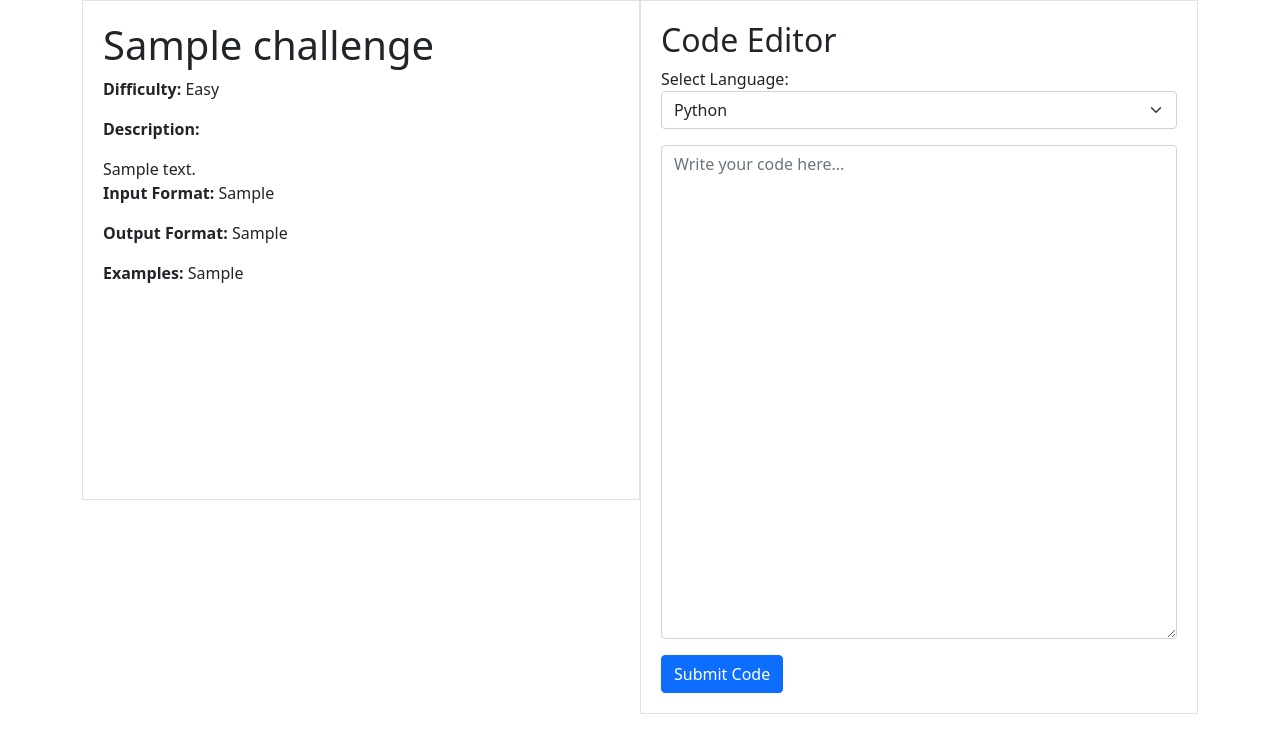
After one commit to jayasurya88/Code-Challenge-Platform, a Django app: page /challenge/1/take/ in a window 1280 px wide. The commit adds this page. Shown: the top 753 px of the page. Run offline with Django 5.2, Linux system fonts and the light colour scheme; tables that the repository leaves empty hold one stand-in row (values such as "Sample post").

Commit message:
Implemented  challenge management features including adding challenges, displaying challenge lists, and taking challenges with a code editor. .

```diff
--- a/code_challenge_platform/core/models.py
+++ b/code_challenge_platform/core/models.py
@@ -1,7 +1,7 @@
 # models.py
 from django.contrib.auth.models import AbstractUser
 from django.db import models
-
+from django.contrib.auth.models import User
 class CustomUser(AbstractUser):
      GENDER_CHOICES = (
         ('M', 'Male'),
@@ -17,3 +17,18 @@ class CustomUser(AbstractUser):
 
      def __str__(self):
         return self.username
+
+
+# models.py
+from django.db import models
+
+class Challenge(models.Model):
+    title = models.CharField(max_length=200)
+    description = models.TextField()
+    difficulty = models.CharField(max_length=20, choices=[('Easy', 'Easy'), ('Medium', 'Medium'), ('Hard', 'Hard')])
+    input_format = models.TextField()
+    output_format = models.TextField()
+    examples = models.TextField()
+
+    def __str__(self):
+        return self.title
--- a/code_challenge_platform/core/urls.py
+++ b/code_challenge_platform/core/urls.py
@@ -15,5 +15,11 @@ urlpatterns = [
     path('profile_edit/', views.profile_edit, name='profile_edit'),
 
 
+    path('add-challenge/', views.add_challenge, name='add_challenge'),
+    path('challenges/', views.challenge_list, name='challenge_list'),
+    path('challenge/<int:id>/', views.challenge_detail, name='challenge_detail'),
+    path('challenge/<int:id>/take/', views.take_challenge, name='take_challenge'),
+
+
 
 ]
--- a/code_challenge_platform/core/views.py
+++ b/code_challenge_platform/core/views.py
@@ -12,6 +12,7 @@ import random
 from django.conf import settings
 from django.contrib.auth import login, authenticate, logout
 from django.contrib.auth import get_user_model
+from .models import Challenge
 
 from django.contrib.auth.decorators import login_required
 from django.utils.dateparse import parse_date
@@ -78,6 +79,32 @@ def login_view(request):
 
 def admin_dashboard(request):
     return render(request,"admin_dashboard.html")
+
+
+# views.py
+def add_challenge(request):
+    if request.method == 'POST':
+        title = request.POST.get('title')
+        description = request.POST.get('description')
+        difficulty = request.POST.get('difficulty')
+        input_format = request.POST.get('input_format')
+        output_format = request.POST.get('output_format')
+        examples = request.POST.get('examples')
+
+        # Create and save a new Challenge object
+        new_challenge = Challenge(
+            title=title,
+            description=description,
+            difficulty=difficulty,
+            input_format=input_format,
+            output_format=output_format,
+            examples=examples
+        )
+        new_challenge.save()
+        return redirect('admin_dashboard')  # Redirect to the admin dashboard after adding
+
+    return render(request, 'admin_add_challenge.html')  # Updated template name
+
 
 
 def logout_view(request):
@@ -195,3 +222,26 @@ def profile_edit(request):
 def profile_view(request):
     user = request.user
     return render(request, 'profile_view.html', {'user': user})
+
+
+
+
+# views.py
+from django.shortcuts import render, get_object_or_404
+from django.shortcuts import render
+from .models import Challenge
+
+def challenge_list(request):
+    challenges = Challenge.objects.all()  # Fetch all Challenge objects
+    return render(request, 'challenge_list.html', {'challenges': challenges})
+
+
+def challenge_detail(request, id):
+    challenge = get_object_or_404(Challenge, id=id)
+    return render(request, 'challenge_detail.html', {'challenge': challenge})
+
+
+
+def take_challenge(request, id):
+    challenge = get_object_or_404(Challenge, id=id)
+    return render(request, 'take_challenge.html', {'challenge': challenge})
--- /dev/null
+++ b/code_challenge_platform/templates/take_challenge.html
@@ -0,0 +1,51 @@
+<!DOCTYPE html>
+<html lang="en">
+<head>
+    <meta charset="UTF-8">
+    <meta name="viewport" content="width=device-width, initial-scale=1.0">
+    <title>Take Challenge - {{ challenge.title }}</title>
+    <link href="https://cdn.jsdelivr.net/npm/bootstrap@5.0.2/dist/css/bootstrap.min.css" rel="stylesheet" crossorigin="anonymous">
+    <style>
+        .container {
+            display: flex;
+            justify-content: space-between;
+        }
+        .description {
+            flex: 1;
+            padding: 20px;
+            max-height: 500px; /* Set height for scrolling */
+            overflow-y: auto;
+        }
+        .editor {
+            flex: 1;
+            padding: 20px;
+        }
+    </style>
+</head>
+<body>
+    <div class="container">
+        <div class="description border">
+            <h1>{{ challenge.title }}</h1>
+            <p><strong>Difficulty:</strong> {{ challenge.difficulty }}</p>
+            <p><strong>Description:</strong></p>
+            <div class="scrollable">{{ challenge.description }}</div>
+            <p><strong>Input Format:</strong> {{ challenge.input_format }}</p>
+            <p><strong>Output Format:</strong> {{ challenge.output_format }}</p>
+            <p><strong>Examples:</strong> {{ challenge.examples }}</p>
+        </div>
+        <div class="editor border">
+            <h2>Code Editor</h2>
+            <label for="language">Select Language:</label>
+            <select id="language" class="form-select mb-3">
+                <option value="python">Python</option>
+                <option value="javascript">JavaScript</option>
+                <option value="java">Java</option>
+                <option value="c++">C++</option>
+                <!-- Add more languages as needed -->
+            </select>
+            <textarea id="code" rows="20" class="form-control" placeholder="Write your code here..."></textarea>
+            <button class="btn btn-primary mt-3">Submit Code</button>
+        </div>
+    </div>
+</body>
+</html>
```
Also changed, not shown: code_challenge_platform/templates/admin_add_challenge.html (added, +51 -0 lines), code_challenge_platform/templates/admin_dashboard.html (+11 -2 lines), code_challenge_platform/templates/challenge_detail.html (added, +28 -0 lines), code_challenge_platform/templates/challenge_list.html (added, +39 -0 lines), code_challenge_platform/templates/index.html (+6 -2 lines), code_challenge_platform/core/migrations/0003_challenge.py (added), 1 other file.
